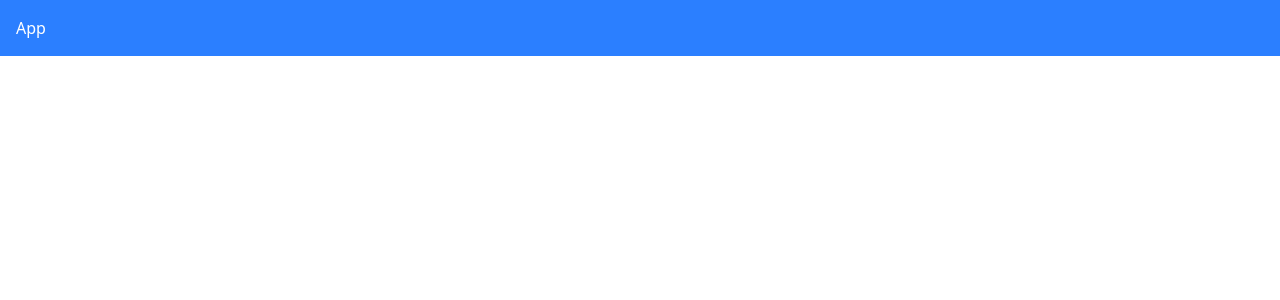
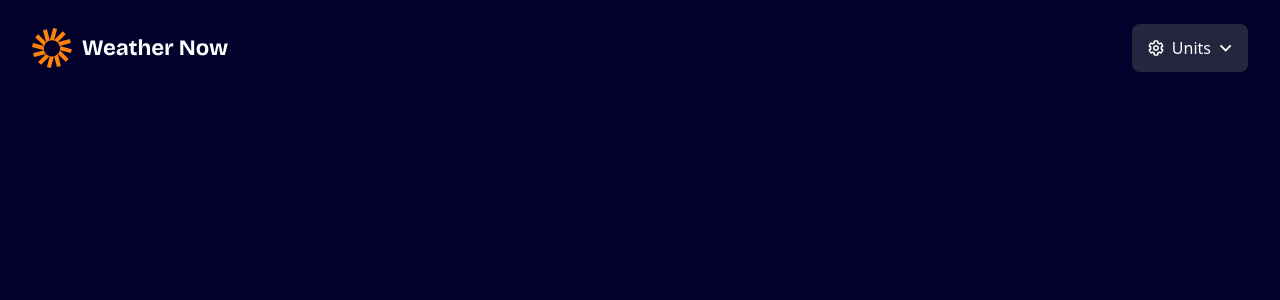
Before and after one commit to Abels-dev/weather-now, a React (Vite) app: page / in a window 1280 px wide. Shown: the top 300 px of the page. Built offline with nearby package versions, Linux system fonts and the light colour scheme.

Commit message:
designed the navbar component

```diff
--- a/src/App.jsx
+++ b/src/App.jsx
@@ -1,6 +1,13 @@
+import NavBar from "./components/NavBar";
 
 const App = () => {
-   return <div className="bg-blue-500 text-white p-4">App</div>;
+   return (
+      <div className="w-full min-h-screen bg-[#02012C] p-6">
+         <div className="max-w-[1216px] mx-auto">
+            <NavBar />
+         </div>
+      </div>
+   );
 };
 
 export default App;
--- /dev/null
+++ b/src/components/NavBar.jsx
@@ -0,0 +1,73 @@
+import { useState } from "react";
+
+const NavBar = () => {
+   const UNITS = [
+      { Temperature: ["Celsius (°C)", "Fahrenheit (°F)"] },
+      { Wind: ["km/h", "mph"] },
+      { Precipitation: ["millimeters (mm)", "inches (in)"] },
+   ];
+   const [showUnits, setShowUnits] = useState(false);
+   return (
+      <nav className="flex items-center justify-between">
+         <div>
+            <img src="./images/logo.svg" alt="logo" className="" />
+         </div>
+         <div className="relative">
+            <button className="flex items-center p-3 px-4 gap-2 bg-[#262540] rounded-lg"
+               onClick={() => setShowUnits(!showUnits)}>
+               <img src="./images/icon-units.svg" alt="menu" className="" />
+               <span className="text-white">Units</span>
+               <img
+                  src="./images/icon-dropdown.svg"
+                  alt="drop-down"
+                  className=""
+               />
+            </button>
+            {showUnits && (
+               <div className="absolute z-30 right-0 w-52 p-3 bg-[#262540] rounded-lg mt-2">
+                  <button className="text-white mb-4">Switch to Metric</button>
+                  <div>
+                     {UNITS.map((unit, index) => {
+                        const key = Object.keys(unit)[0];
+                        return (
+                           <div
+                              key={index}
+                              className={`${
+                                 index !== 2
+                                    ? "border-b border-b-[#3C3B5E] mb-2"
+                                    : ""
+                              }`}>
+                              <h4 className="text-[#ACACB7] text-sm">
+                                 {key === "Wind" ? "Wind Speed" : key}
+                              </h4>
+                              <ul className="my-1">
+                                 {unit[key].map((value, i) => (
+                                    <li
+                                       key={i}
+                                       className={`text-white p-1 py-2 flex items-center justify-between ${
+                                          i == 1
+                                             ? "bg-[#302F4A] rounded-lg"
+                                             : ""
+                                       }`}>
+                                       {value}
+                                       {i == 1 && (
+                                          <img
+                                             src="./images/icon-checkmark.svg"
+                                             alt="check"
+                                          />
+                                       )}
+                                    </li>
+                                 ))}
+                              </ul>
+                           </div>
+                        );
+                     })}
+                  </div>
+               </div>
+            )}
+         </div>
+      </nav>
+   );
+};
+
+export default NavBar;
```
